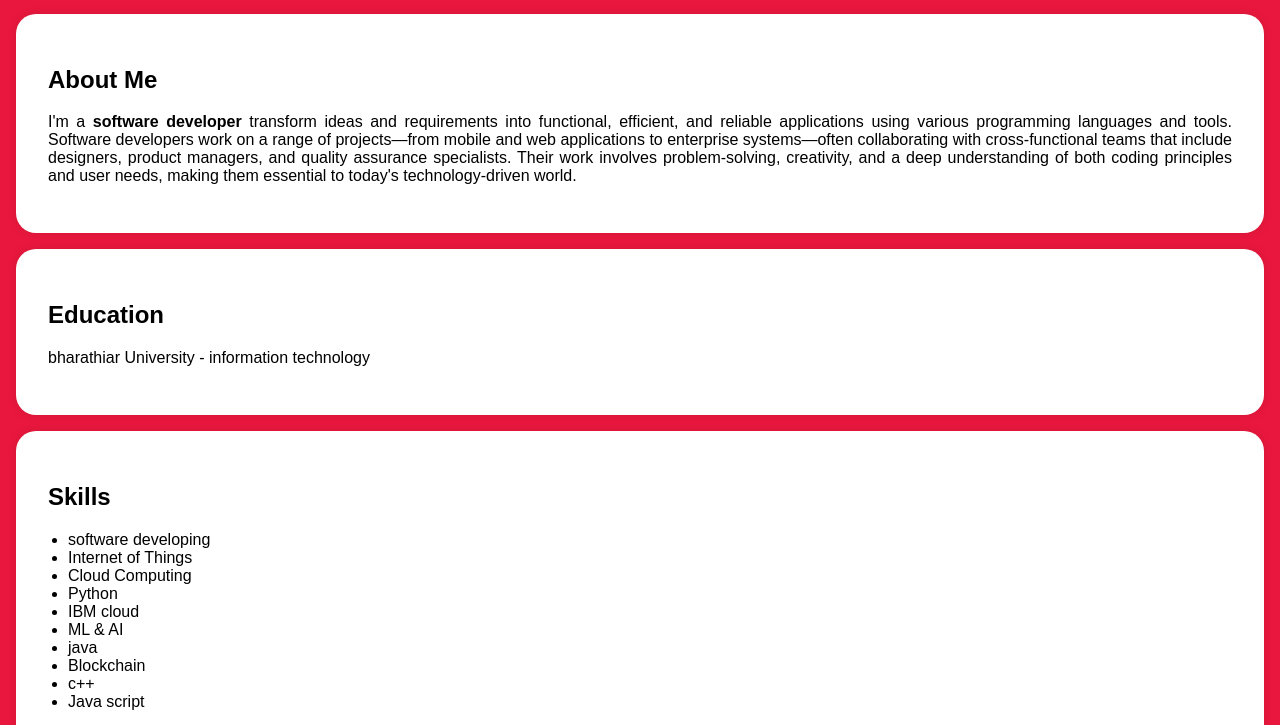
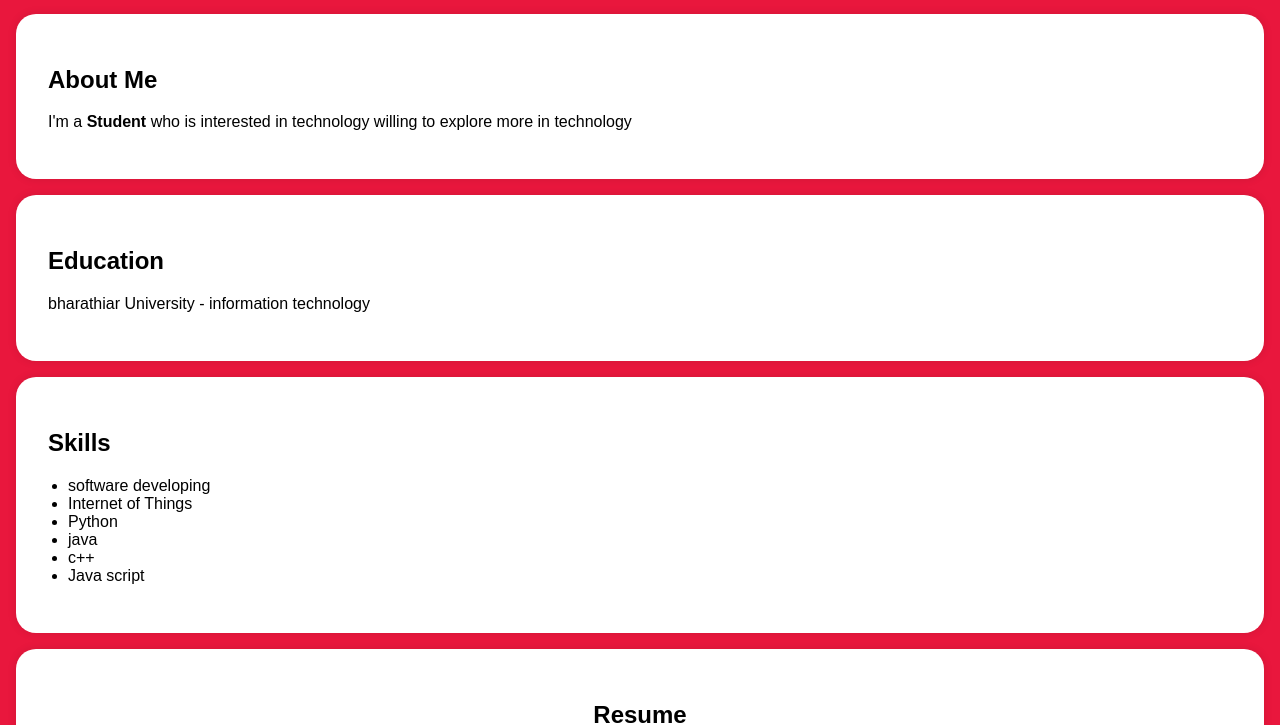
Before and after one commit to nandh03/digitalportfolio, a plain HTML site: page index.html in a window 1280 px wide. Shown: the part 233-958 px from the top of the page. Drawn offline with Linux system fonts and the light colour scheme.

Commit message:
Update index.html

```diff
--- a/index.html
+++ b/index.html
@@ -115,7 +115,7 @@
     <section id="about">
         <div class="section-content">
             <h2>About Me</h2>
-            <p>I'm a <b>software developer </b> transform ideas and requirements into functional, efficient, and reliable applications using various programming languages and tools. Software developers work on a range of projects—from mobile and web applications to enterprise systems—often collaborating with cross-functional teams that include designers, product managers, and quality assurance specialists. Their work involves problem-solving, creativity, and a deep understanding of both coding principles and user needs, making them essential to today's technology-driven world.    </div>
+            <p>I'm a <b>Student </b> who is interested in technology willing to explore more in technology   </div>
     </section>
 
     <section id="education">
@@ -133,12 +133,8 @@
             <ul>
                 <li>software developing</li>
                 <li>Internet of Things</li>
-                <li>Cloud Computing</li>
                 <li>Python</li>
-                <li>IBM cloud</li>
-                <li>ML & AI</li>
                 <li>java</li>
-                <li>Blockchain</li>
                 <li>c++</li>
                 <li>Java script</li>
             </ul>
```
